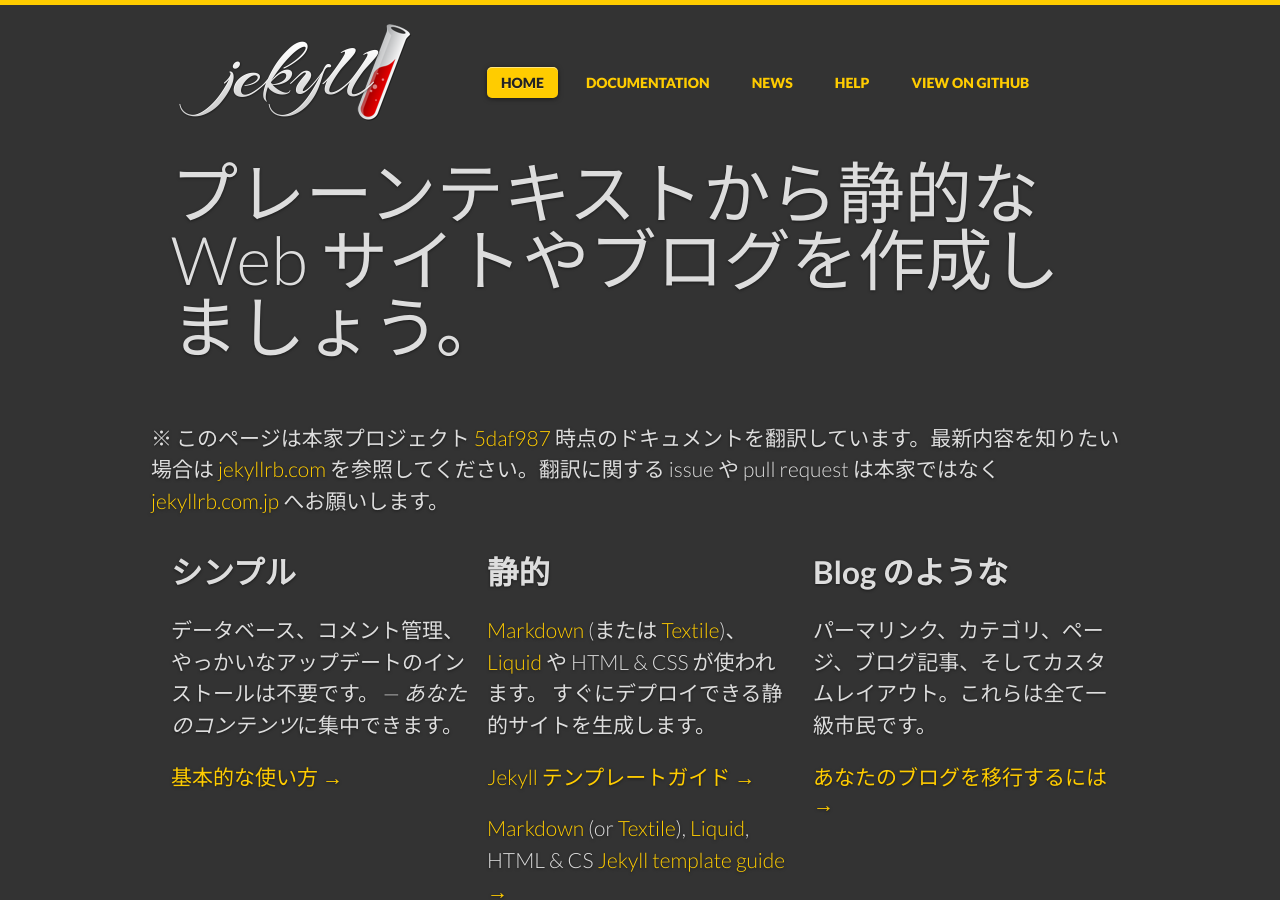
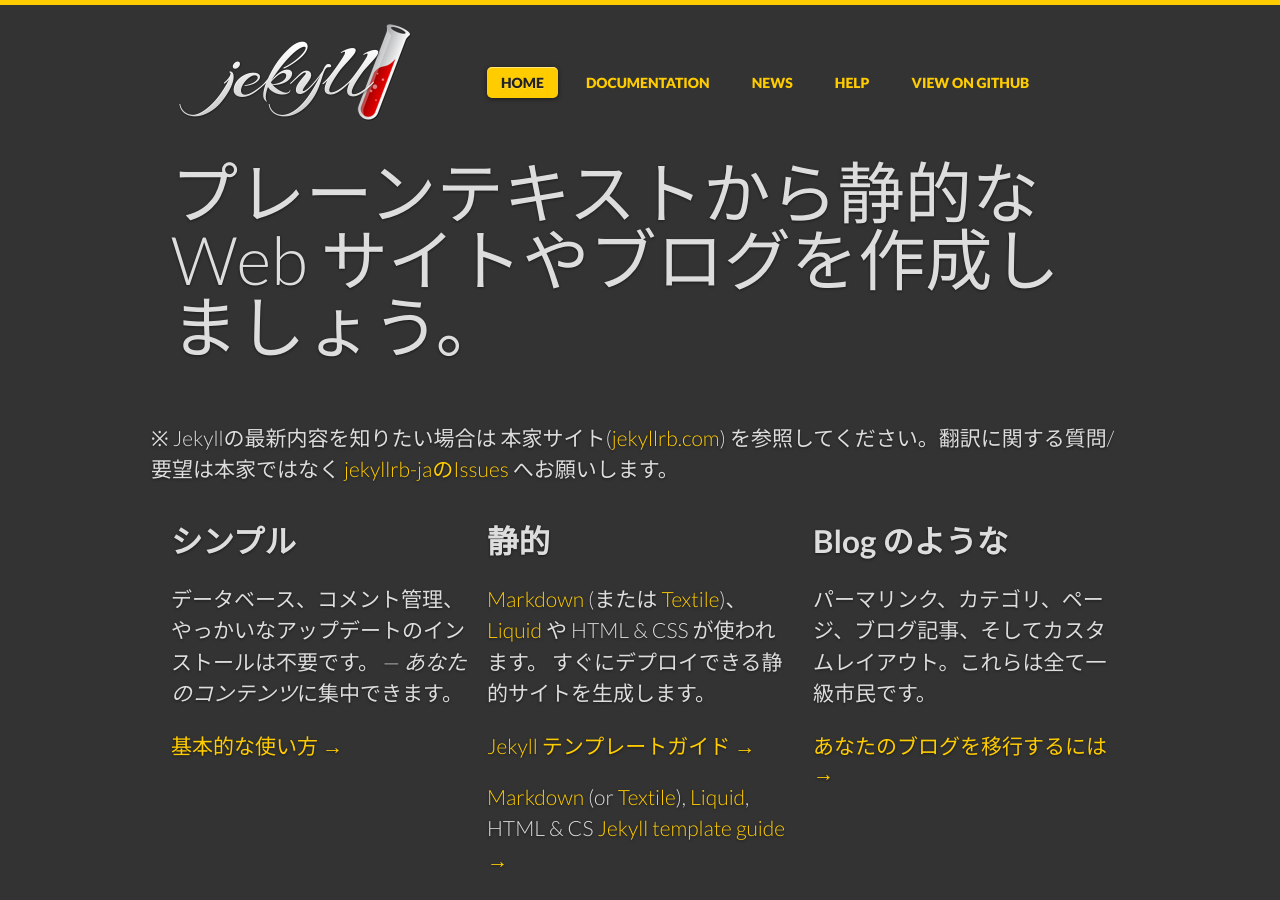
Before and after one commit to jekyllrb-ja/jekyllrb-ja.github.io, a Jekyll site: the page built from index.html, in a window 1280 px wide and 900 px high. Built offline with Jekyll 4.4.1, drawn with Linux system fonts in a browser that asks for light colours; nearby versions of some CDN libraries; comment, search, counter and statistics services are not loaded.

Commit message:
index.htmlのjaページオリジナル文言修正

```diff
--- a/index.html
+++ b/index.html
@@ -16,7 +16,7 @@
 </section>
 <section class="features">
   <div class="grid">
-    <p>※ このページは本家プロジェクト <a href="https://github.com/jekyll/jekyll/tree/5daf987c8bb82088503f28efeba198cda722e59a">5daf987</a> 時点のドキュメントを翻訳しています。最新内容を知りたい場合は <a href="http://jekyllrb.com/">jekyllrb.com</a> を参照してください。翻訳に関する issue や pull request は本家ではなく <a href="https://github.com/gosyujin/jekyllrb.com.jp">jekyllrb.com.jp</a> へお願いします。</p>
+    <p>※ Jekyllの最新内容を知りたい場合は 本家サイト(<a href="http://jekyllrb.com/">jekyllrb.com</a>) を参照してください。翻訳に関する質問/要望は本家ではなく <a href="https://github.com/jekyllrb-ja/jekyllrb-ja.github.io/issues">jekyllrb-jaのIssues</a> へお願いします。</p>
   </div>
   </section>
   <section class="features">
```
